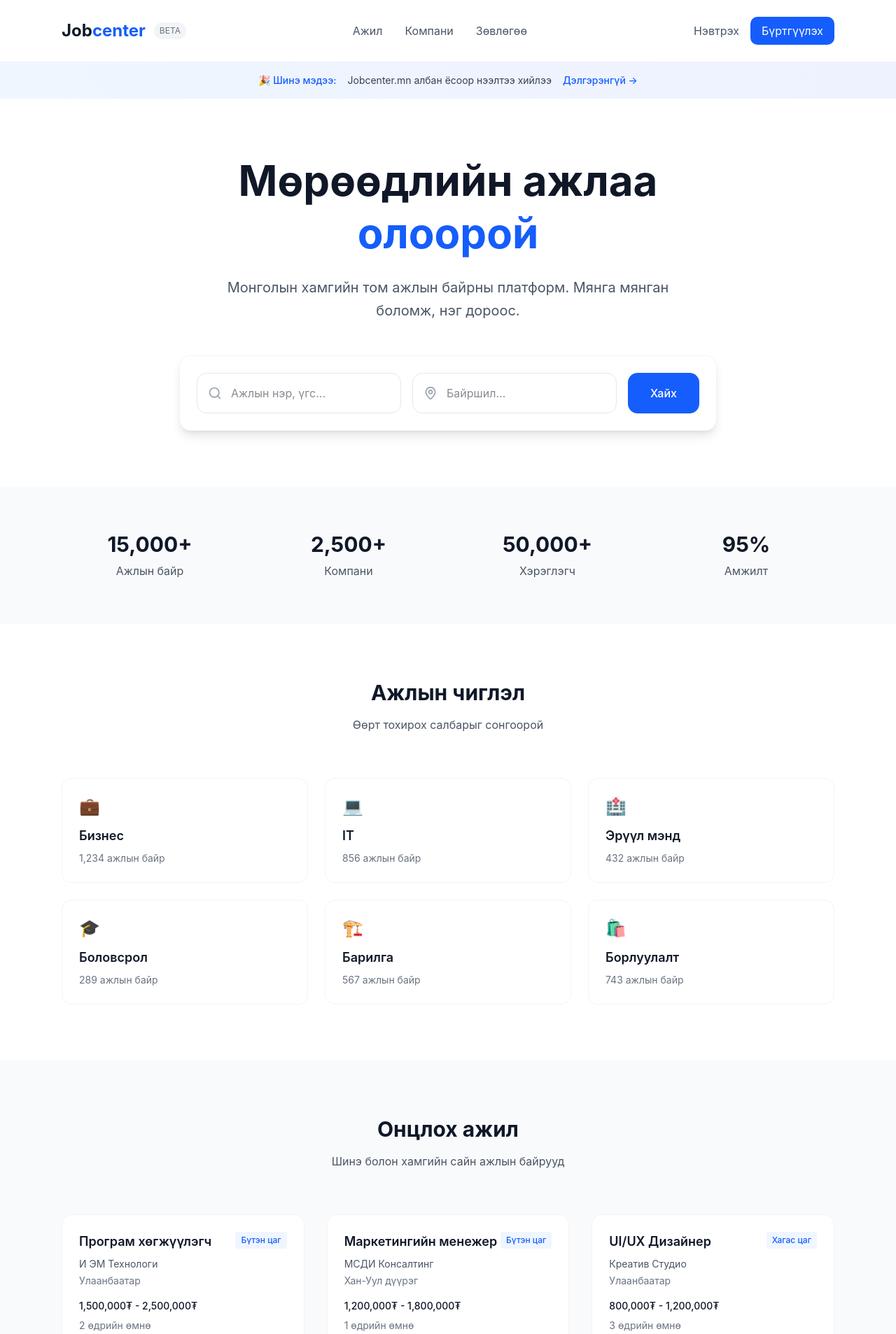
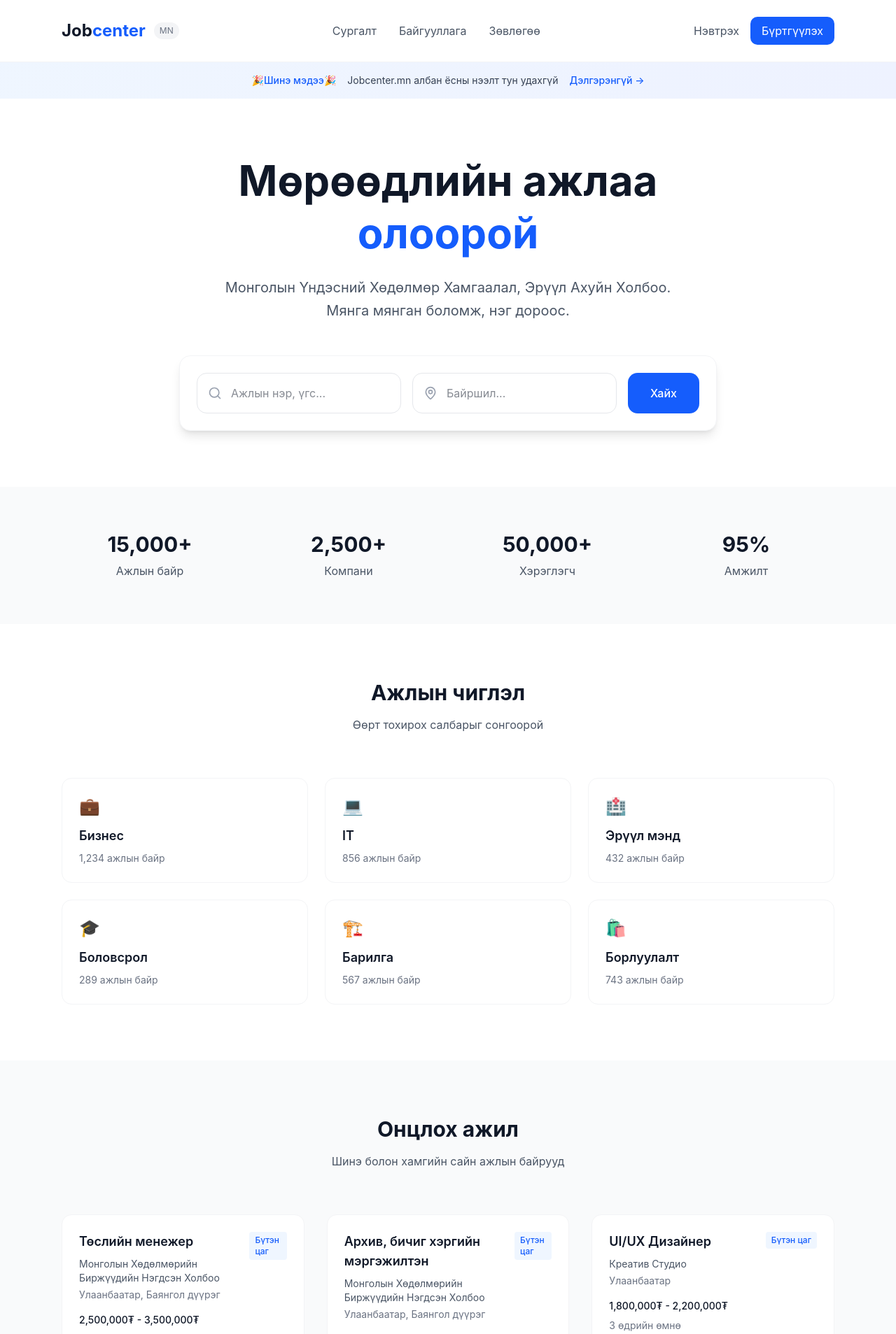
Before and after one commit to Jobcenter99/jopcenter, a Next.js app: page / in a window 1280 px wide. Shown: the top 1907 px of the page at 70% size. Built offline with nearby package versions, Linux system fonts and the light colour scheme.

Commit message:
components Weather

```diff
--- a/components/Weather.tsx
+++ b/components/Weather.tsx
@@ -12,9 +12,9 @@ export default function JobCenterLanding() {
   }, []);
 
   const companies = [
-    { name: 'МСДИ КОНСАЛТИНГ', type: 'Зөвлөх үйлчилгээ', logo: '🏢' },
-    { name: 'И ЭМ ТЕХНОЛОГИ', type: 'IT & Технологи', logo: '💻' },
-    { name: 'Хан-Уул дүүрэг', type: 'Төрийн байгууллага', logo: '🏛️' }
+    { name: 'ХХҮЕГазар', type: 'Агентлаг', logo: '🏢' },
+    { name: 'МХБНХолбоо', type: 'Төрийн бус байгууллага', logo: '🏢' },
+    { name: 'СХД ХХҮГ', type: 'Төрийн байгууллага', logo: '🏛️' }
   ];
 
   const jobCategories = [
@@ -28,18 +28,18 @@ export default function JobCenterLanding() {
 
   const featuredJobs = [
     {
-      title: 'Програм хөгжүүлэгч',
-      company: 'И ЭМ Технологи',
-      location: 'Улаанбаатар',
-      salary: '1,500,000₮ - 2,500,000₮',
+      title: 'Төслийн менежер',
+      company: 'Монголын Хөдөлмөрийн Биржүүдийн Нэгдсэн Холбоо',
+      location: 'Улаанбаатар, Баянгол дүүрэг',
+      salary: '2,500,000₮ - 3,500,000₮',
       type: 'Бүтэн цаг',
-      posted: '2 өдрийн өмнө'
+      posted: '7 өдрийн өмнө'
     },
     {
-      title: 'Маркетингийн менежер',
-      company: 'МСДИ Консалтинг',
-      location: 'Хан-Уул дүүрэг',
-      salary: '1,200,000₮ - 1,800,000₮',
+      title: 'Архив, бичиг хэргийн мэргэжилтэн',
+      company: 'Монголын Хөдөлмөрийн Биржүүдийн Нэгдсэн Холбоо',
+      location: 'Улаанбаатар, Баянгол дүүрэг',
+      salary: '1,800,000₮ - 2,200,000₮',
       type: 'Бүтэн цаг',
       posted: '1 өдрийн өмнө'
     },
@@ -47,8 +47,8 @@ export default function JobCenterLanding() {
       title: 'UI/UX Дизайнер',
       company: 'Креатив Студио',
       location: 'Улаанбаатар',
-      salary: '800,000₮ - 1,200,000₮',
-      type: 'Хагас цаг',
+      salary: '1,800,000₮ - 2,200,000₮',
+      type: 'Бүтэн цаг',
       posted: '3 өдрийн өмнө'
     }
   ];
@@ -64,7 +64,6 @@ export default function JobCenterLanding() {
     }
   };
 
-  const newLocal = <span className="text-xs text-gray-500 bg-gray-100 px-2 py-1 rounded-full">BETA</span>;
   return (
     <div className="min-h-screen bg-white">
       {/* Header */}
@@ -75,12 +74,12 @@ export default function JobCenterLanding() {
               <div className="text-2xl font-bold text-gray-900">
                 Job<span className="text-blue-600">center</span>
               </div>
-              {newLocal}
+              <span className="text-xs text-gray-500 bg-gray-100 px-2 py-1 rounded-full">MN</span>
             </div>
 
             <nav className="hidden md:flex space-x-8">
-              <button className="text-gray-600 hover:text-gray-900 transition-colors">Ажил</button>
-              <button className="text-gray-600 hover:text-gray-900 transition-colors">Компани</button>
+              <button className="text-gray-600 hover:text-gray-900 transition-colors">Сургалт</button>
+              <button className="text-gray-600 hover:text-gray-900 transition-colors">Байгууллага</button>
               <button className="text-gray-600 hover:text-gray-900 transition-colors">Зөвлөгөө</button>
             </nav>
 
@@ -98,8 +97,8 @@ export default function JobCenterLanding() {
       <section className="bg-gradient-to-r from-blue-50 to-indigo-50 py-4">
         <div className="max-w-6xl mx-auto px-6">
           <div className="flex items-center justify-center space-x-4 text-sm">
-            <span className="text-blue-600 font-medium">🎉 Шинэ мэдээ:</span>
-            <span className="text-gray-700">Jobcenter.mn албан ёсоор нээлтээ хийлээ</span>
+            <span className="text-blue-600 font-medium">🎉Шинэ мэдээ🎉</span>
+            <span className="text-gray-700">Jobcenter.mn албан ёсны нээлт тун удахгүй</span>
             <button className="text-blue-600 hover:text-blue-700 font-medium">
               Дэлгэрэнгүй →
             </button>
@@ -116,7 +115,7 @@ export default function JobCenterLanding() {
             <span className="text-blue-600">олоорой</span>
           </h1>
           <p className="text-xl text-gray-600 mb-12 max-w-2xl mx-auto leading-relaxed">
-            Монголын хамгийн том ажлын байрны платформ.
+            Монголын Үндэсний Хөдөлмөр Хамгаалал, Эрүүл Ахуйн Холбоо.
             Мянга мянган боломж, нэг дороос.
           </p>
 
@@ -263,7 +262,7 @@ export default function JobCenterLanding() {
           </p>
           <div className="flex flex-col sm:flex-row gap-4 justify-center">
             <button className="bg-white text-gray-900 hover:bg-gray-100 font-medium py-3 px-6 rounded-lg transition-colors">
-              Ажил ологч
+              Ажил горилогч
             </button>
             <button className="border border-white text-white hover:bg-white hover:text-gray-900 font-medium py-3 px-6 rounded-lg transition-colors">
               Ажил олгогч
@@ -283,7 +282,7 @@ export default function JobCenterLanding() {
               <p className="text-gray-600 text-sm">Монголын тэргүүлэх ажлын байрны платформ</p>
             </div>
             <div>
-              <h3 className="font-semibold text-gray-900 mb-4">Ажил ологч</h3>
+              <h3 className="font-semibold text-gray-900 mb-4">Ажил горилогч</h3>
               <ul className="space-y-2 text-sm text-gray-600">
                 <li><button className="hover:text-gray-900 transition-colors">Ажил хайх</button></li>
                 <li><button className="hover:text-gray-900 transition-colors">Анкет үүсгэх</button></li>
@@ -302,7 +301,7 @@ export default function JobCenterLanding() {
               <h3 className="font-semibold text-gray-900 mb-4">Тусламж</h3>
               <ul className="space-y-2 text-sm text-gray-600">
                 <li><button className="hover:text-gray-900 transition-colors">Холбоо барих</button></li>
-                <li><button className="hover:text-gray-900 transition-colors">FAQ</button></li>
+                <li><button className="hover:text-gray-900 transition-colors">Утас 9800-9230</button></li>
                 <li><button className="hover:text-gray-900 transition-colors">Нууцлал</button></li>
               </ul>
             </div>
```
